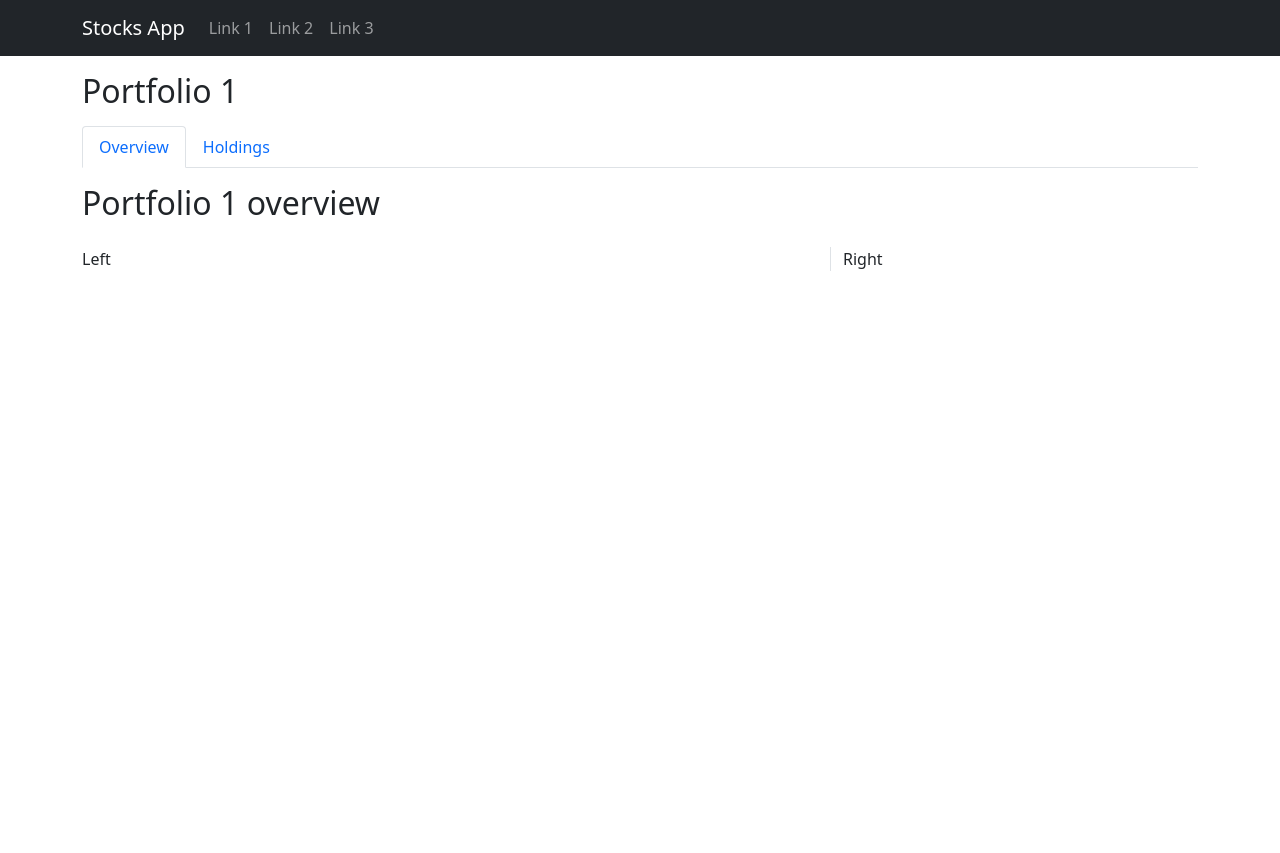
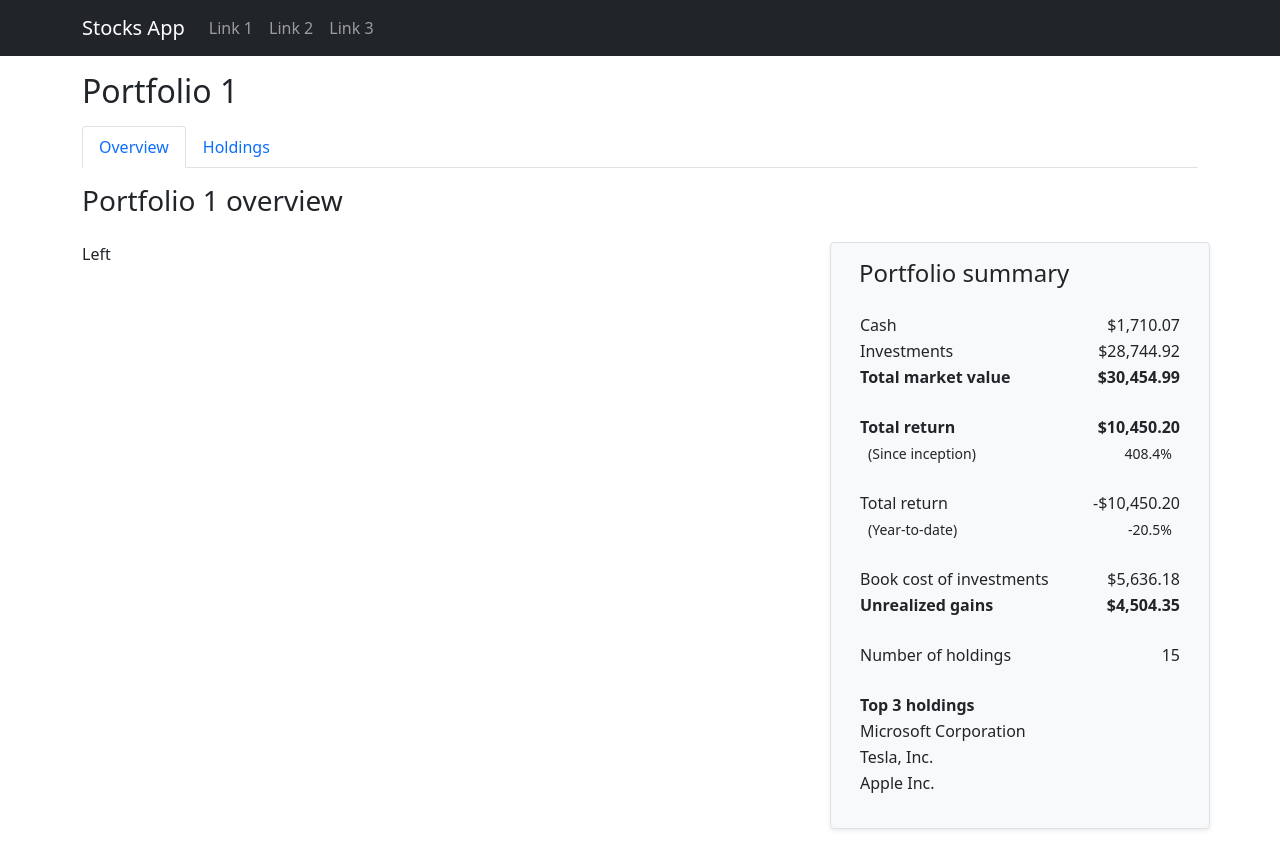
Before and after one commit to adamklingbaum/stock-overflow, a React (Create React App) app: page /portfolio/1/overview in a window 1280 px wide. Before the commit the page ends 800 px from the top, so only its background shows below. Built offline with nearby package versions, Linux system fonts and the light colour scheme.

Commit message:
add portfolio summary

```diff
--- a/src/PortfolioHoldings.js
+++ b/src/PortfolioHoldings.js
@@ -5,13 +5,12 @@ import PortfolioHolding from './PortfolioHolding';
 
 export default function PortfolioHoldings() {
   const { holdings } = portfolio;
-  console.log(portfolio);
-  console.log(holdings);
+
   let params = useParams();
   return (
     <div className="my-3">
       <div className="my-3">
-        <h2>Portfolio {params.id} holdings</h2>
+        <h3>Portfolio {params.id} holdings</h3>
       </div>
       <div className="my-4">
         <Table responsive>
--- a/src/PortfolioOverview.js
+++ b/src/PortfolioOverview.js
@@ -1,17 +1,21 @@
 import { Routes, Route, useParams } from 'react-router-dom';
-import { Row, Col } from 'react-bootstrap';
+import { Row, Col, Table } from 'react-bootstrap';
+
+import PortfolioSummary from './PortfolioSummary';
+
 export default function PortfolioOverview() {
   let params = useParams();
+
   return (
     <div className="my-3">
       <div className="my-3">
-        <h2>Portfolio {params.id} overview</h2>
+        <h3>Portfolio {params.id} overview</h3>
       </div>
       <div className="my-4">
         <Row>
           <Col xs={8}>Left</Col>
-          <Col xs={4} className="border-start">
-            Right
+          <Col xs={4} className="border rounded bg-light shadow-sm">
+            <PortfolioSummary />
           </Col>
         </Row>
       </div>
--- /dev/null
+++ b/src/PortfolioSummary.js
@@ -0,0 +1,105 @@
+import { toCurrency, toPercent, toNumber, getTextColor } from './utils';
+import { Row, Col, Table } from 'react-bootstrap';
+import { portfolio } from './mockPortfolio';
+
+export default function PortfolioSummary() {
+  const {
+    id,
+    inceptionDate,
+    name,
+    cash,
+    investments,
+    totalMktVal,
+    returnSinceInception,
+    percentSinceInception,
+    returnYTD,
+    percentYTD,
+    bookCost,
+    unrealizedGains,
+    numHoldings,
+    top3Holdings,
+  } = portfolio;
+
+  return (
+    <div className="px-3 py-3">
+      <h4>Portfolio summary</h4>
+      <div className="mt-4">
+        <Table borderless responsive>
+          <tr>
+            <td>Cash</td>
+            <td className="text-end">{toCurrency(cash)}</td>
+          </tr>
+          <tr>
+            <td>Investments</td>
+            <td className="text-end">{toCurrency(investments)}</td>
+          </tr>
+          <tr>
+            <td className="fw-bold">Total market value</td>
+            <td className="text-end fw-bold">{toCurrency(totalMktVal)}</td>
+          </tr>
+          <tr>
+            <br />
+          </tr>
+          <tr>
+            <td className="fw-bold">Total return</td>
+            <td className="text-end fw-bold">
+              {toCurrency(returnSinceInception)}
+            </td>
+          </tr>
+          <tr>
+            <td>
+              <small>(Since inception)</small>
+            </td>
+            <td className="text-end">
+              <small>{toPercent(percentSinceInception)}</small>
+            </td>
+          </tr>
+          <tr>
+            <br />
+          </tr>
+          <tr>
+            <td>Total return</td>
+            <td className="text-end">{toCurrency(returnYTD)}</td>
+          </tr>
+          <tr>
+            <td>
+              <small>(Year-to-date)</small>
+            </td>
+            <td className="text-end">
+              <small>{toPercent(percentYTD)}</small>
+            </td>
+          </tr>
+          <tr>
+            <br />
+          </tr>
+          <tr>
+            <td>Book cost of investments</td>
+            <td className="text-end">{toCurrency(bookCost)}</td>
+          </tr>
+          <tr>
+            <td className="fw-bold">Unrealized gains</td>
+            <td className="text-end fw-bold">{toCurrency(unrealizedGains)}</td>
+          </tr>
+          <tr>
+            <br />
+          </tr>
+          <tr>
+            <td>Number of holdings</td>
+            <td className="text-end">{numHoldings}</td>
+          </tr>
+          <tr>
+            <br />
+          </tr>
+          <tr>
+            <td className="fw-bold">Top 3 holdings</td>
+          </tr>
+          {top3Holdings.map((holding) => (
+            <tr>
+              <td>{holding.name}</td>
+            </tr>
+          ))}
+        </Table>
+      </div>
+    </div>
+  );
+}
--- a/src/mockPortfolio.js
+++ b/src/mockPortfolio.js
@@ -6,7 +6,9 @@ export const portfolio = {
   investments: 28744.92,
   totalMktVal: 30454.99,
   returnSinceInception: 10450.2,
+  percentSinceInception: 4.084,
   returnYTD: -10450.2,
+  percentYTD: -0.205,
   bookCost: 5636.18,
   unrealizedGains: 4504.35,
   numHoldings: 15,
```
